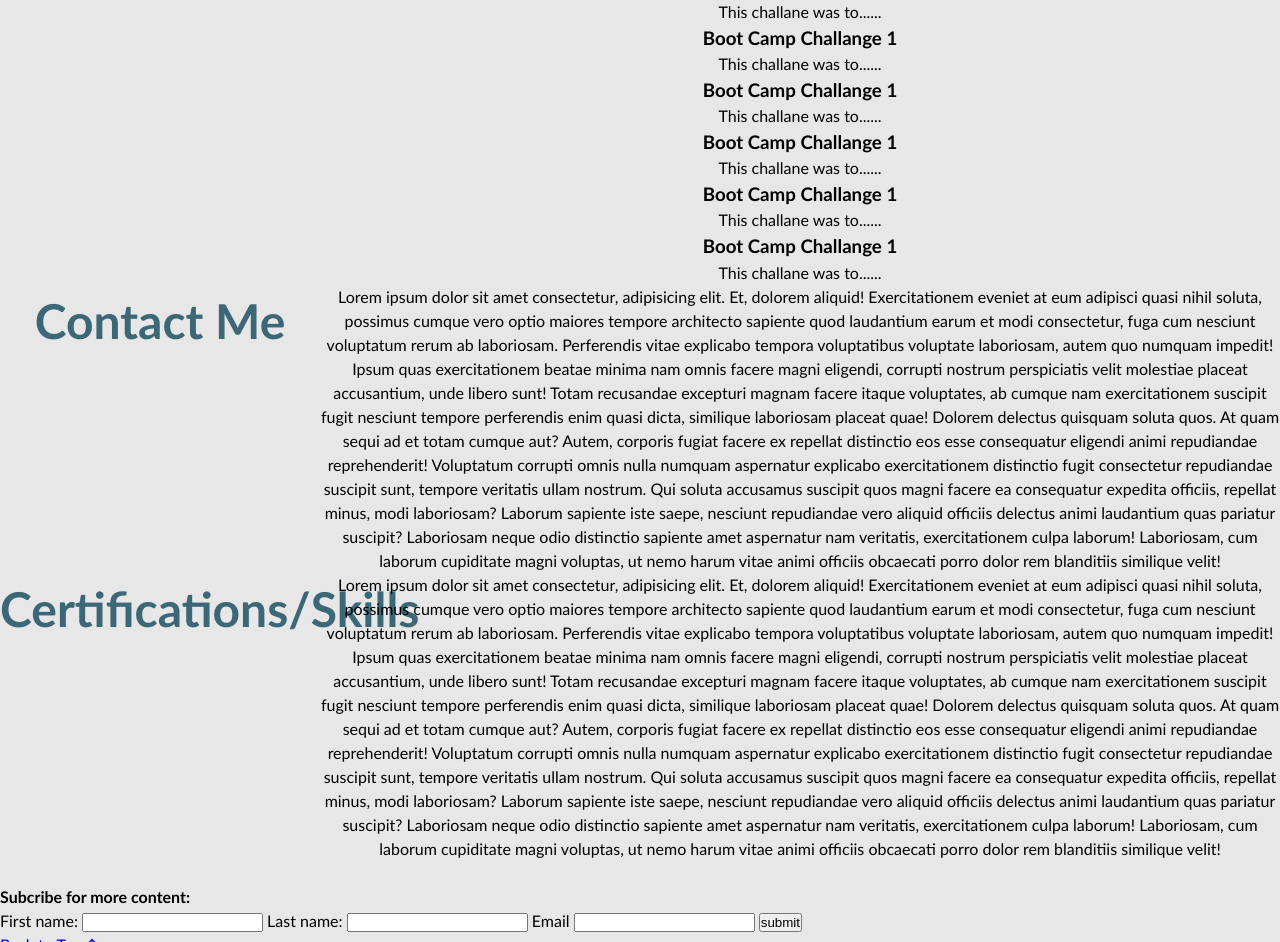
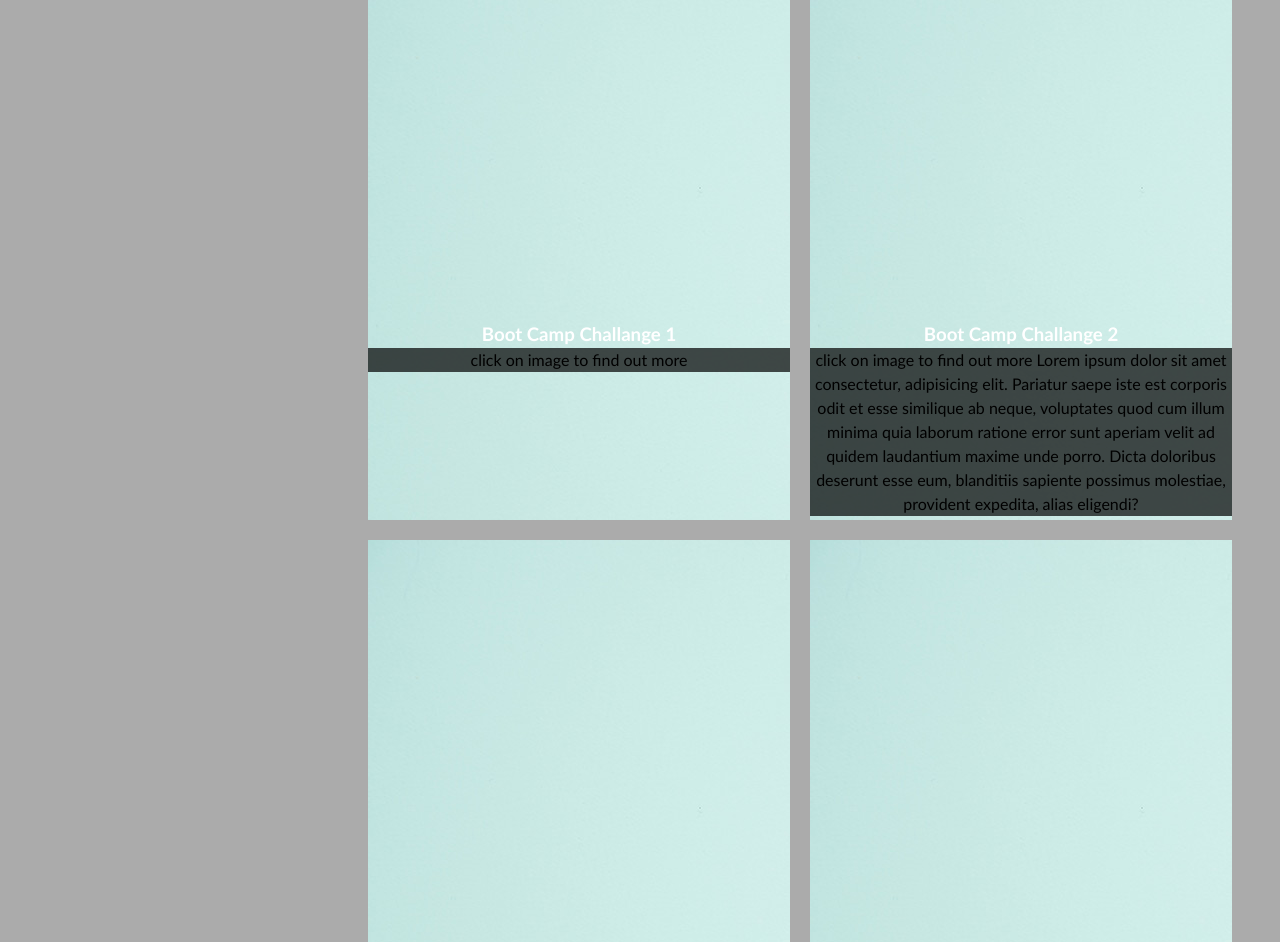
Before and after one commit to MRMODonnell/MODBootCampC2, a plain HTML site: page index.html in a window 1280 px wide. Shown: the part 488-1430 px from the top of the page. Drawn offline with Linux system fonts and the light colour scheme.

Commit message:
third commit

```diff
--- a/css/style.css
+++ b/css/style.css
@@ -9,12 +9,16 @@ body {
 
   font-family: 'Trebuchet MS', 'Lucida Sans Unicode', 'Lucida Grande', 'Lucida Sans', Arial, sans-serif;
   line-height: 1.5;
-  background-color: #e2e2e2ce
+  background-color: #e2e2e2ce;
+  padding:0px;
 }
 
 header h1 {font-size: 38px;
 color: white;
 margin-left: 30px;}
+
+
+
 h2,
 h3,
 h4,
@@ -32,6 +36,7 @@ p {
   grid-template-columns: 25% 75%;
   text-align: center;
   text-decoration:solid;
+  background-color: rgba(128, 128, 128, 0.582);
 
 }
 
@@ -70,5 +75,45 @@ p {
 h2{font-size: 48px;
 color: #003b51be}
 
-.AboutMe{height: 100px;
+.AboutMe{height: 190px;
 position: static;}
+
+
+#challange1{
+  background: url(/images/02-portfolio-3.jpg);
+
+}
+#challange2{
+  background: url(/images/02-portfolio-3.jpg);
+}
+#challange3{
+  background: url(/images/02-portfolio-3.jpg);
+}
+h3{color: white;
+size: px;}
+
+#categoryGrid {
+  margin: 0px 5%;
+  display: grid;
+grid-template-rows: 600px 600px 600px;
+  grid-template-columns: 1fr 1fr ;
+  row-gap: 20px;
+  grid-gap: 20px;
+  grid-template-areas:
+
+  "";
+
+
+}
+
+  #categoryGridarea{
+    padding: 10px;
+    border: 10px
+  ;
+
+  }
+  h3{
+    margin-top:
+  400px
+  }
+  p{background: rgb(0,0,0,0.7)}
--- a/index.html
+++ b/index.html
@@ -7,6 +7,7 @@
   <meta http-equiv="X-UA-Compatible" content="ie=edge">
   <title> Michael O'Donnell Portfolio</title>
   <link rel="stylesheet" href="./css/style.css" />
+  <script src="https://kit.fontawesome.com/b1a8133ebb.js" crossorigin="anonymous"></script>
 </head>
 
 <body>
@@ -24,13 +25,12 @@
       <a href="#github"> Github</a>
       <a id="Twitter" href="https://twitter.com/">Twitter</a>
       <a href="#LinkedIn">LinkedIn</a>
-      <a href="Resume">Resume</a>
+      <a href="#Resume">Resume</a>
     </div>
     </nav>
     <br>
     <br>
     <br>
-
     <main class="page-wrapper">
       <!-- about me -->
       <section class="page-section" id="about">
@@ -41,7 +41,8 @@
         assumenda voluptas aut. Quae dolorem doloremque iste tenetur distinctio voluptatibus repellendus veritatis,
         perferendis, inventore officiis nam amet natus nesciunt at ipsam a! Ex quo veniam animi quibusdam. Fugiat minus
         officia dignissimos numquam quia quas beatae adipisci possimus rem fuga voluptate nesciunt deleniti nihil
-      distinctio ab, a excepturi ipsam nostrum. Architecto obcaecati corporis ipsa sapiente sint, iure illo voluptatum?
+        distinctio ab, a excepturi ipsam nostrum. Architecto obcaecati corporis ipsa sapiente sint, iure illo
+        voluptatum?
         Odit hic ducimus assumenda, veniam exercitationem non veritatis commodi sed alias aliquam. Ducimus numquam qui
         minima. Eaque nobis suscipit autem. Ad eaque voluptates optio vel numquam iure dicta ab quas, veritatis labore
         repellat perferendis, commodi quo voluptatem recusandae obcaecati praesentium ut! Tempora consequatur aliquam
@@ -50,28 +51,62 @@
         delectus at repellat voluptatibus natus! Temporibus illo saepe consequatur natus mollitia consectetur modi
         quisquam eum molestiae sit numquam ex amet, dicta delectus reiciendis vel voluptate enim. Itaque tenetur beatae
         dolor vitae, aut neque est hic voluptatem repellat porro aliquam veritatis laboriosam repellendus ad minus odit
-      nisi vero earum doloribus impedit at! Repellat.</section>
+        nisi vero earum doloribus impedit at! Repellat.
+      <br>
+      </section>
       <!-- portfolio container -->
       <section class="page-section" id="work">
         <h2>Work</h2>
       </section>
-    <section> <div class="grid-container">
-      <div class="Boot Camp Challange 1">
+      <section>
+          <section id="categoryGrid">
+            <div id="challange1" class="categoryGridArea">
               <H3>Boot Camp Challange 1</H3>
-      <p> This challane was to......</p></div>
-      <div class="Boot Camp Challange 1">
-        <H3>Boot Camp Challange 1</H3>
-      <p> This challane was to......</p></div><div class="Boot Camp Challange 1">
-        <H3>Boot Camp Challange 1</H3>
-      <p> This challane was to......</p></div><div class="Boot Camp Challange 1">
-        <H3>Boot Camp Challange 1</H3>
-      <p> This challane was to......</p></div><div class="Boot Camp Challange 1">
-        <H3>Boot Camp Challange 1</H3>
-      <p> This challane was to......</p></div><div class="Boot Camp Challange 1">
-        <H3>Boot Camp Challange 1</H3>
-      <p> This challane was to......</p></div><div class="Boot Camp Challange 1">
-        <H3>Boot Camp Challange 1</H3>
-      <p> This challane was to......</p></div>
+            <p> click on image to find out more</p>
+
+            </div>
+            <div id="challange2" class="categoryGridArea">
+              <H3>Boot Camp Challange 2</H3>
+            <p> click on image to find out more
+              Lorem ipsum dolor sit amet consectetur, adipisicing elit. Pariatur saepe iste est corporis odit et esse
+              similique ab neque, voluptates quod cum illum minima quia laborum ratione error sunt aperiam velit ad
+              quidem laudantium maxime unde porro. Dicta doloribus deserunt esse eum, blanditiis sapiente possimus
+              molestiae, provident expedita, alias eligendi?
+            </div>
+            <div id="challange3" class="categoryGridArea">
+              <H3>Boot Camp Challange 3</H3>
+            <p> click on image to find out more
+              Lorem ipsum dolor sit amet consectetur, adipisicing elit. Pariatur saepe iste est corporis odit et esse
+              similique ab neque, voluptates quod cum illum minima quia laborum ratione error sunt aperiam velit ad
+              quidem laudantium maxime unde porro. Dicta doloribus deserunt esse eum, blanditiis sapiente possimus
+              molestiae, provident expedita, alias eligendi?
+            </div>
+            <div id="challange1" class="categoryGridArea">
+              <H3>Boot Camp Challange 4</H3>
+            <p> click on image to find out more
+              Lorem ipsum dolor sit amet consectetur, adipisicing elit. Pariatur saepe iste est corporis odit et esse
+              similique ab neque, voluptates quod cum illum minima quia laborum ratione error sunt aperiam velit ad
+              quidem laudantium maxime unde porro. Dicta doloribus deserunt esse eum, blanditiis sapiente possimus
+              molestiae, provident expedita, alias eligendi?
+            </div>
+            <div id="challange1" class="categoryGridArea">
+              <H3>Boot Camp Challange 5</H3>
+            <p> click on image to find out more
+              Lorem ipsum dolor sit amet consectetur, adipisicing elit. Pariatur saepe iste est corporis odit et esse
+              similique ab neque, voluptates quod cum illum minima quia laborum ratione error sunt aperiam velit ad
+              quidem laudantium maxime unde porro. Dicta doloribus deserunt esse eum, blanditiis sapiente possimus
+              molestiae, provident expedita, alias eligendi?
+            </div>
+            <div id="challange1" class="categoryGridArea">
+              <H3>Boot Camp Challange 6</H3>
+            <p> click on image to find out more
+              Lorem ipsum dolor sit amet consectetur, adipisicing elit. Pariatur saepe iste est corporis odit et esse
+              similique ab neque, voluptates quod cum illum minima quia laborum ratione error sunt aperiam velit ad
+              quidem laudantium maxime unde porro. Dicta doloribus deserunt esse eum, blanditiis sapiente possimus
+              molestiae, provident expedita, alias eligendi?
+            </div>
+
+          </section>
           </div>
       </section>
       <!-- contact -->
@@ -82,34 +117,41 @@
         eum adipisci quasi nihil soluta, possimus cumque vero optio maiores tempore architecto sapiente quod laudantium
         earum et modi consectetur, fuga cum nesciunt voluptatum rerum ab laboriosam. Perferendis vitae explicabo tempora
         voluptatibus voluptate laboriosam, autem quo numquam impedit! Ipsum quas exercitationem beatae minima nam omnis
-      facere magni eligendi, corrupti nostrum perspiciatis velit molestiae placeat accusantium, unde libero sunt! Totam
-      recusandae excepturi magnam facere itaque voluptates, ab cumque nam exercitationem suscipit fugit nesciunt tempore
+        facere magni eligendi, corrupti nostrum perspiciatis velit molestiae placeat accusantium, unde libero sunt!
+        Totam
+        recusandae excepturi magnam facere itaque voluptates, ab cumque nam exercitationem suscipit fugit nesciunt
+        tempore
         perferendis enim quasi dicta, similique laboriosam placeat quae! Dolorem delectus quisquam soluta quos. At quam
         sequi ad et totam cumque aut? Autem, corporis fugiat facere ex repellat distinctio eos esse consequatur eligendi
         animi repudiandae reprehenderit! Voluptatum corrupti omnis nulla numquam aspernatur explicabo exercitationem
         distinctio fugit consectetur repudiandae suscipit sunt, tempore veritatis ullam nostrum. Qui soluta accusamus
         suscipit quos magni facere ea consequatur expedita officiis, repellat minus, modi laboriosam? Laborum sapiente
         iste saepe, nesciunt repudiandae vero aliquid officiis delectus animi laudantium quas pariatur suscipit?
-      Laboriosam neque odio distinctio sapiente amet aspernatur nam veritatis, exercitationem culpa laborum! Laboriosam,
+        Laboriosam neque odio distinctio sapiente amet aspernatur nam veritatis, exercitationem culpa laborum!
+        Laboriosam,
         cum laborum cupiditate magni voluptas, ut nemo harum vitae animi officiis obcaecati porro dolor rem blanditiis
         similique velit!</section>
 
       <section class="page-section contact" id="contact">
         <h2>Certifications/Skills</h2>
+        <img src="" alt="Certifications">
       </section>
       <section>Lorem ipsum dolor sit amet consectetur, adipisicing elit. Et, dolorem aliquid! Exercitationem eveniet at
         eum adipisci quasi nihil soluta, possimus cumque vero optio maiores tempore architecto sapiente quod laudantium
         earum et modi consectetur, fuga cum nesciunt voluptatum rerum ab laboriosam. Perferendis vitae explicabo tempora
         voluptatibus voluptate laboriosam, autem quo numquam impedit! Ipsum quas exercitationem beatae minima nam omnis
-      facere magni eligendi, corrupti nostrum perspiciatis velit molestiae placeat accusantium, unde libero sunt! Totam
-      recusandae excepturi magnam facere itaque voluptates, ab cumque nam exercitationem suscipit fugit nesciunt tempore
+        facere magni eligendi, corrupti nostrum perspiciatis velit molestiae placeat accusantium, unde libero sunt!
+        Totam
+        recusandae excepturi magnam facere itaque voluptates, ab cumque nam exercitationem suscipit fugit nesciunt
+        tempore
         perferendis enim quasi dicta, similique laboriosam placeat quae! Dolorem delectus quisquam soluta quos. At quam
         sequi ad et totam cumque aut? Autem, corporis fugiat facere ex repellat distinctio eos esse consequatur eligendi
         animi repudiandae reprehenderit! Voluptatum corrupti omnis nulla numquam aspernatur explicabo exercitationem
         distinctio fugit consectetur repudiandae suscipit sunt, tempore veritatis ullam nostrum. Qui soluta accusamus
         suscipit quos magni facere ea consequatur expedita officiis, repellat minus, modi laboriosam? Laborum sapiente
         iste saepe, nesciunt repudiandae vero aliquid officiis delectus animi laudantium quas pariatur suscipit?
-      Laboriosam neque odio distinctio sapiente amet aspernatur nam veritatis, exercitationem culpa laborum! Laboriosam,
+        Laboriosam neque odio distinctio sapiente amet aspernatur nam veritatis, exercitationem culpa laborum!
+        Laboriosam,
         cum laborum cupiditate magni voluptas, ut nemo harum vitae animi officiis obcaecati porro dolor rem blanditiis
         similique velit!</section>
 
@@ -142,4 +184,5 @@
     </button>
   </form> <a href="#" class="top">Back to Top &#8593;</a>
 </footer>
+
 </html>
```
Lines whose indentation alone changed are shown as unchanged.
